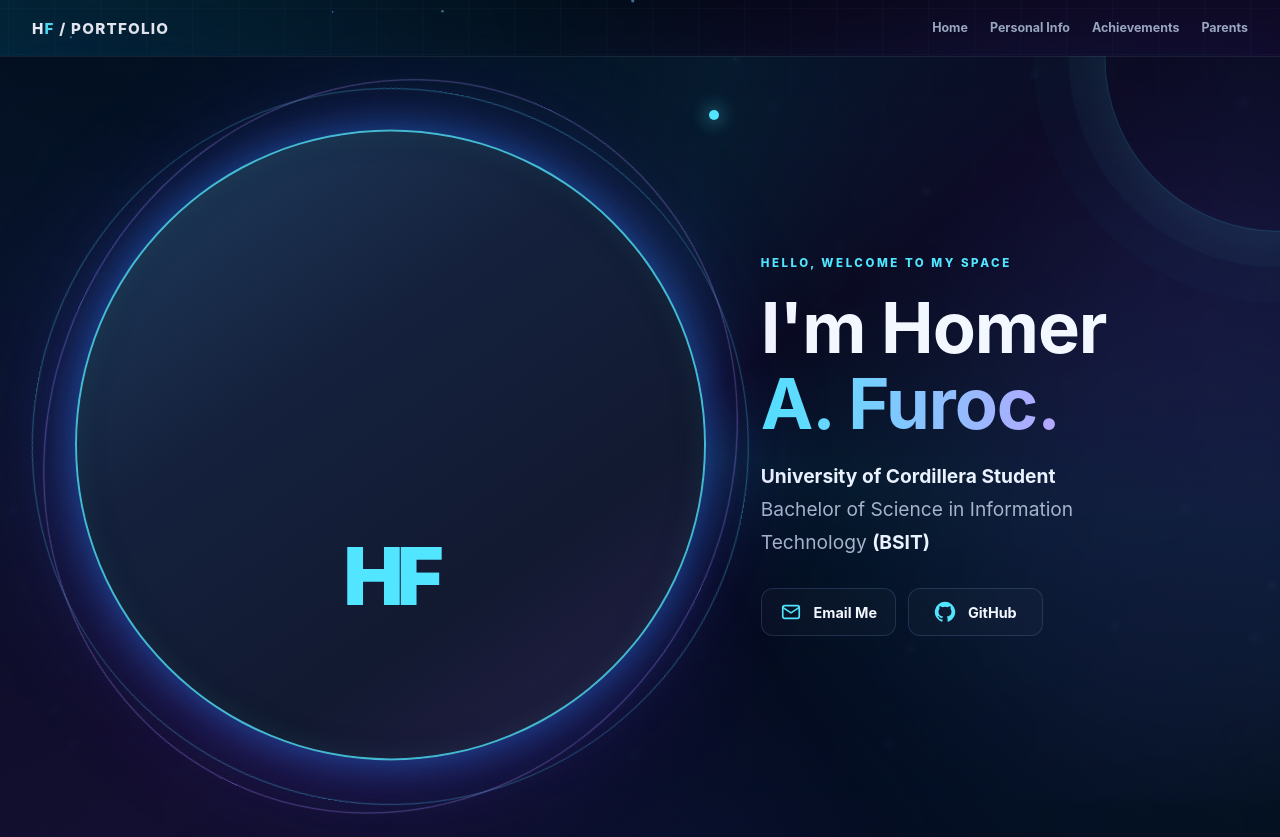
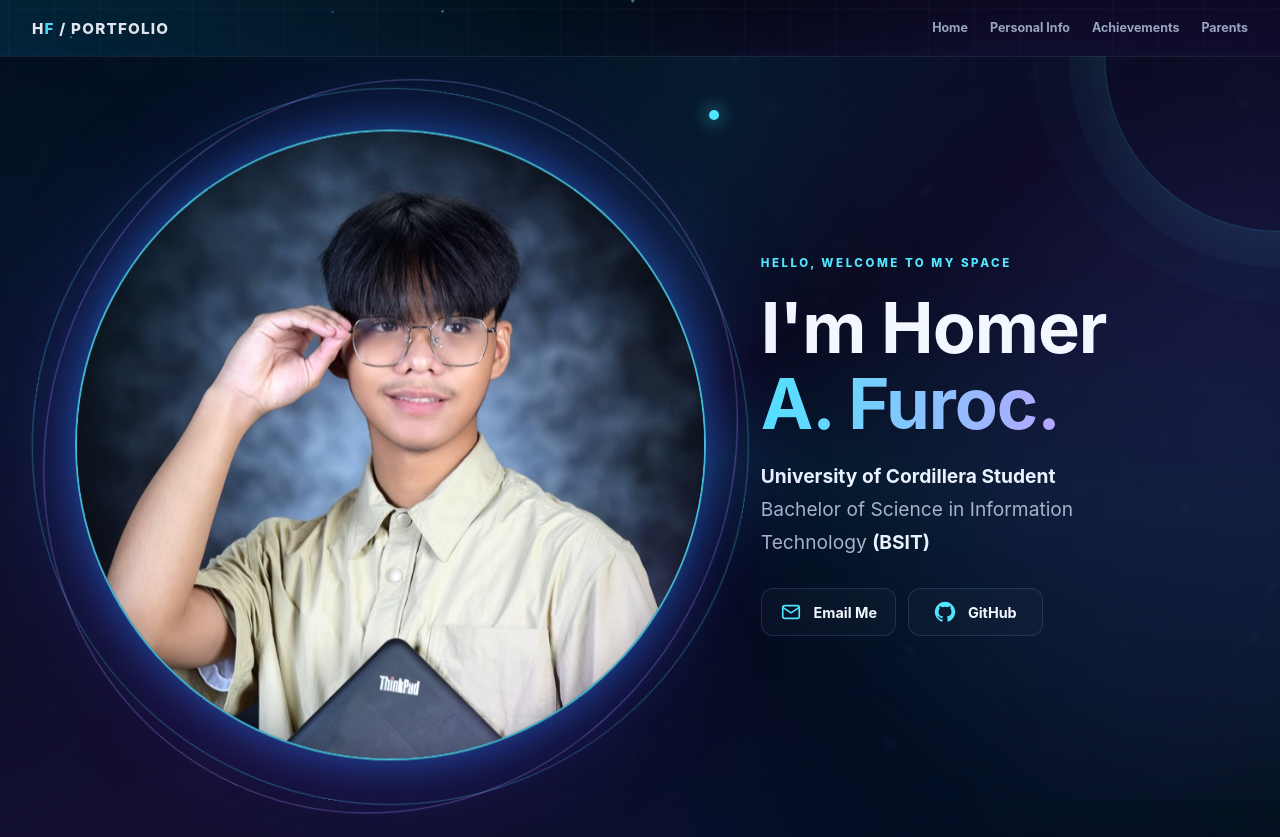
Before and after one commit to HomerFuroc/homer1, a plain HTML site: page portfolio_preview.html in a window 1280 px wide. Drawn offline with Linux system fonts and the light colour scheme; animation ran at ten frames a second.

Commit message:
Update portfolio_preview.html

```diff
--- a/portfolio_preview.html
+++ b/portfolio_preview.html
@@ -129,7 +129,11 @@ h1 .last-name{display:block;background:linear-gradient(90deg,var(--cyan),#b9a4ff
       <div class="orbit">
         <span class="orbit-dot"></span>
         <div class="avatar">
-          <img id="profileImage" src="profile.jpg" alt="Homer A. Furoc portrait">
+          <img
+  id="profileImage"
+  src=".github/workflows/2f42c19f-74f8-446f-8388-24d32cb29bd4.jpg"
+  alt="Homer A. Furoc portrait"
+>
           <div class="placeholder" id="placeholder" hidden><div class="monogram">HF</div></div>
         </div>
       </div>
```
